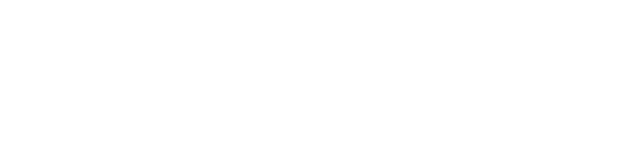
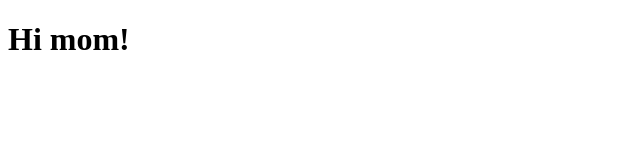
Before and after one commit to AleksandarTerter/matrix-rain, a plain HTML site: page index.html in a window 1280 px wide. Shown: the whole page, without its empty margins (0-640 px from the left). Drawn offline with Linux system fonts and the light colour scheme.

Commit message:
test commit

```diff
--- a/index.html
+++ b/index.html
@@ -9,7 +9,7 @@
 </head>
 
 <body>
-
+    <h1>Hi mom!</h1>
 </body>
 
 </html>
```
